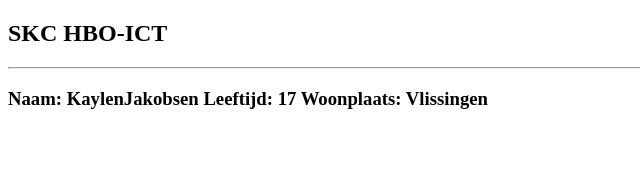
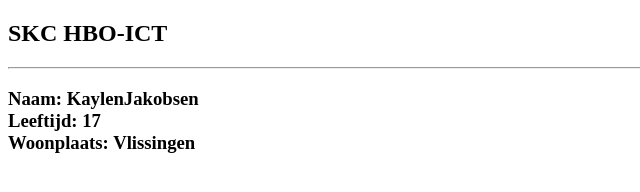
Before and after one commit to Silver-Lyonhardt/Silver-Lyonhardt.github.io, a plain HTML site: page profile.html in a window 1280 px wide. Shown: the whole page, without its empty margins (0-640 px from the left). Drawn offline with Linux system fonts and the light colour scheme.

Commit message:
Update profile.html

```diff
--- a/profile.html
+++ b/profile.html
@@ -9,9 +9,9 @@
     <h2><b>SKC HBO-ICT </b></h2>
     <hr>
     <h3>
-        <b>Naam:</b>       KaylenJakobsen
-        <b>Leeftijd:</b>   17
-        <b>Woonplaats:</b> Vlissingen
+        <b>Naam:</b> KaylenJakobsen <br>
+        <b>Leeftijd:</b> 17 <br>
+        <b>Woonplaats:</b> Vlissingen <br>
     </h3>
 
 </body>
```
